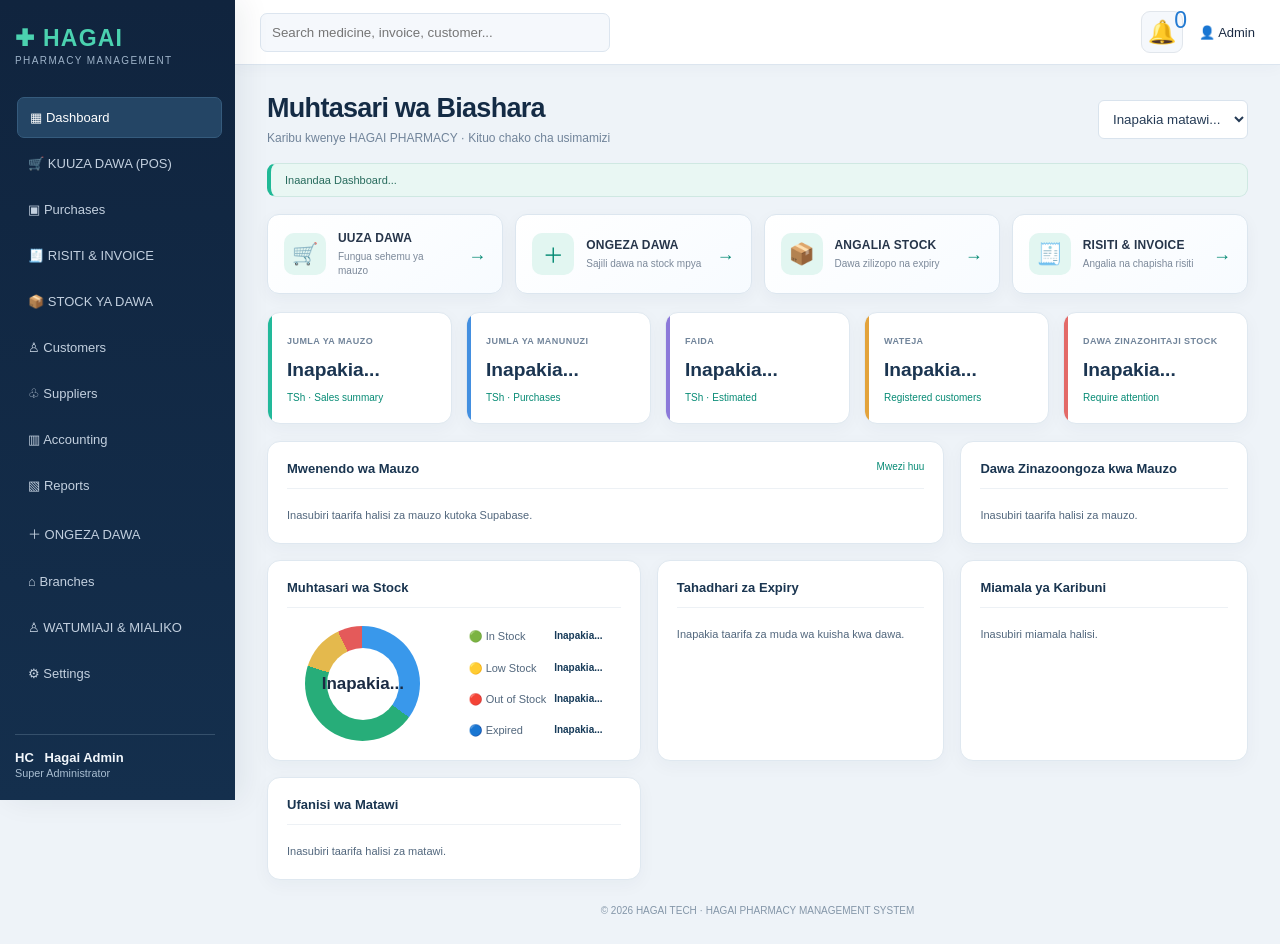
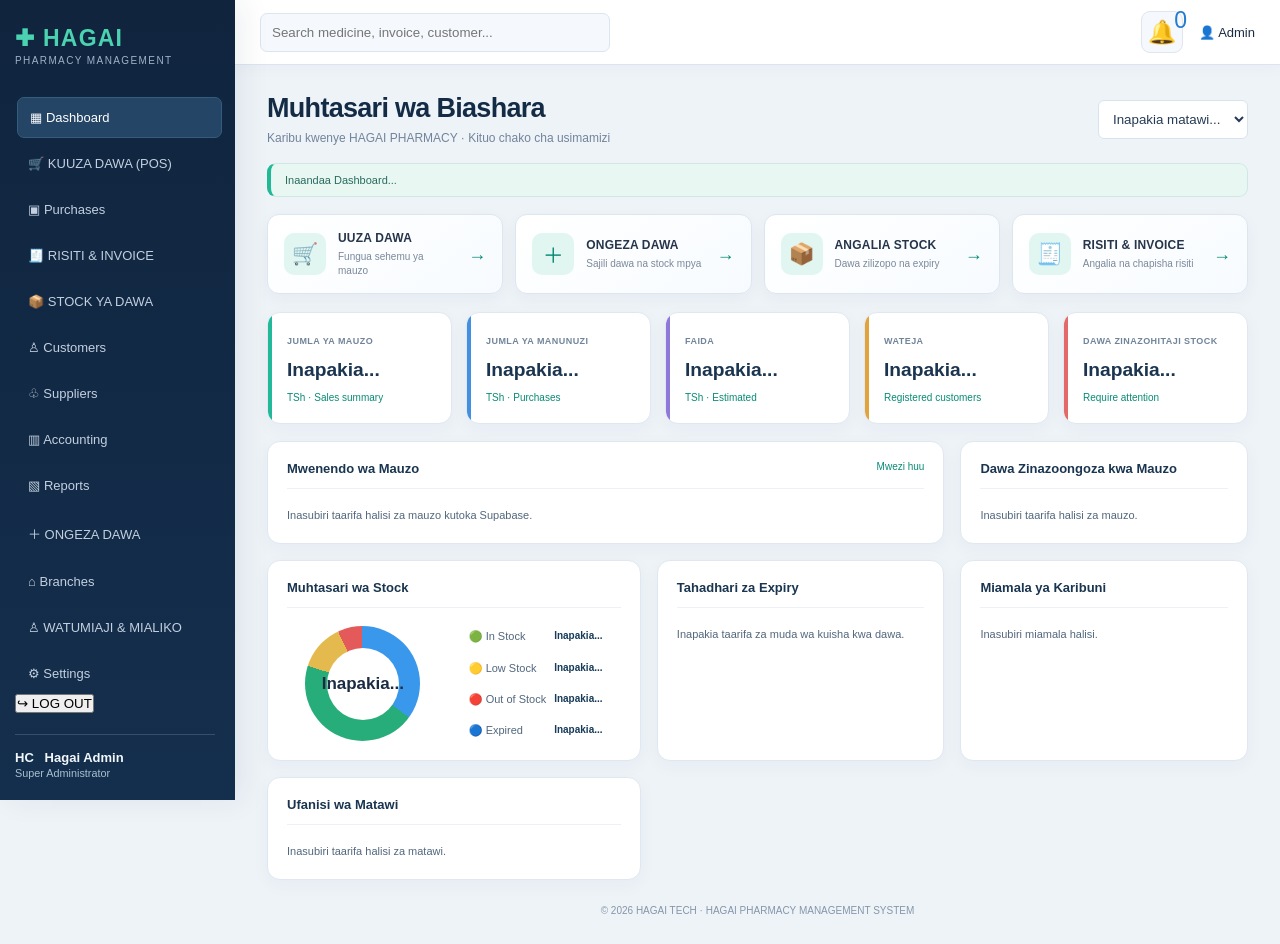
Before and after one commit to hagailaitony661-tech/HAGAI_PHARMACY, a plain HTML site: page index.html in a window 1280 px wide. Drawn offline with Linux system fonts and the light colour scheme; a script that the page names is missing.

Commit message:
Add logout button to dashboard sidebar

```diff
--- a/index.html
+++ b/index.html
@@ -24,6 +24,7 @@
     <a href="pages/users.html">♙ WATUMIAJI & MIALIKO</a>
     <a href="pages/settings.html">⚙ Settings</a>
   </nav>
+  <button type="button" id="logoutBtn" class="logout-btn">↪ LOG OUT</button>
   <div class="profile">HC &nbsp; Hagai Admin<br><small>Super Administrator</small></div>
 </aside>
 
```
